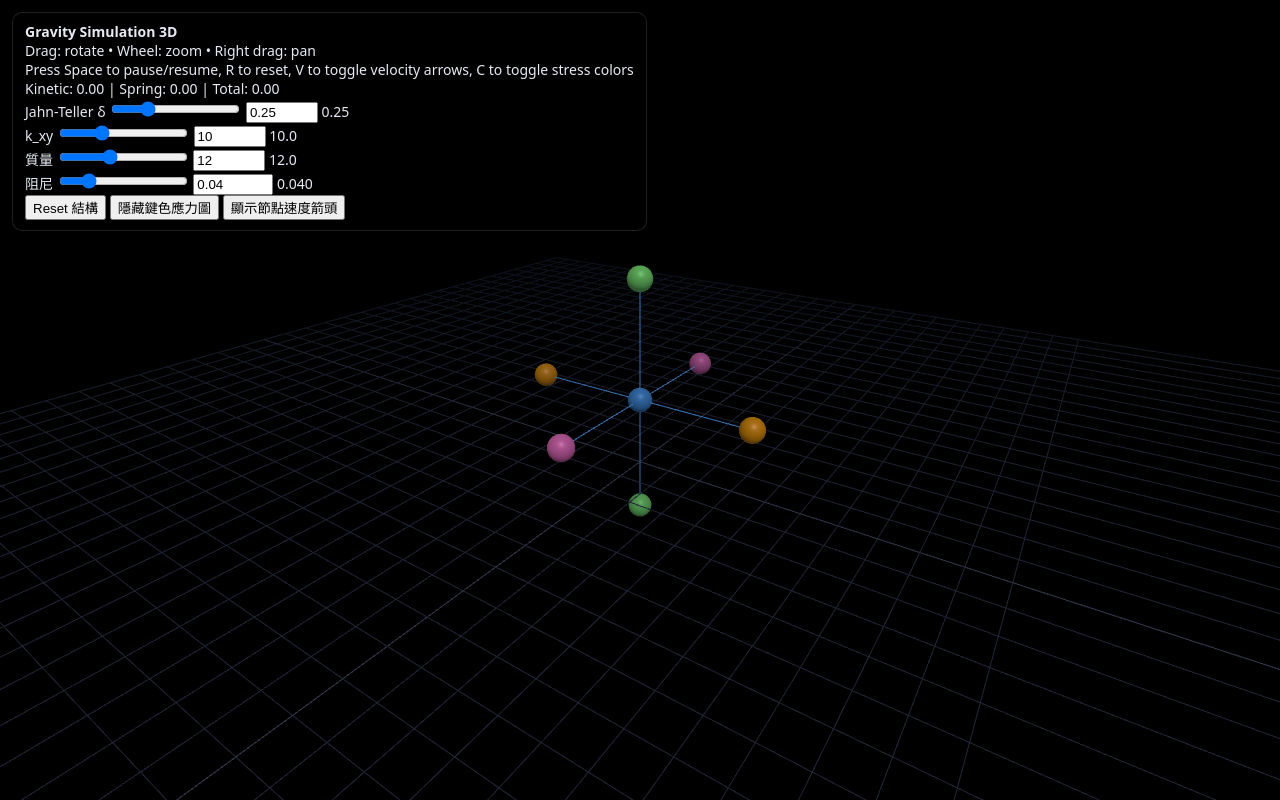
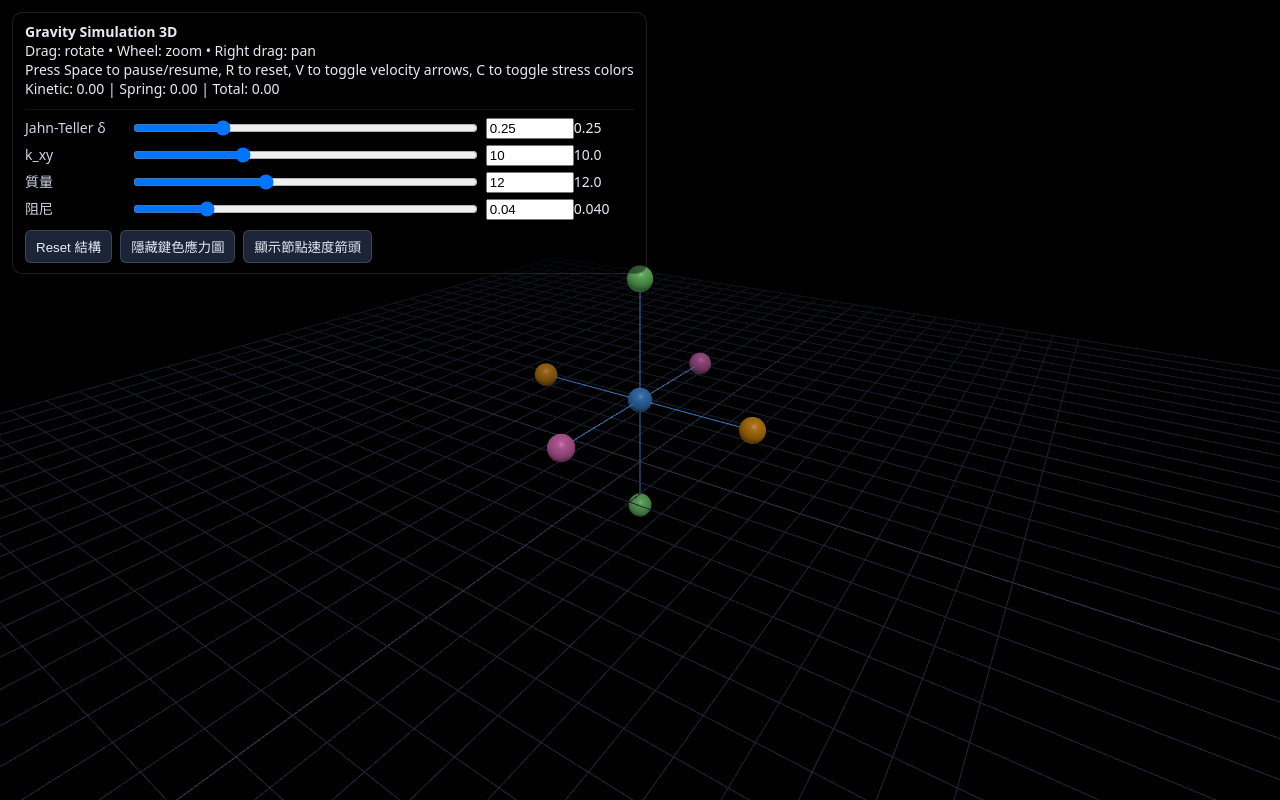
Before and after one commit to SCLi04000/gravity-sim1, a plain HTML site: page index.html in a window 1280 px wide. Drawn offline with nearby package versions, Linux system fonts and the light colour scheme; animation ran at ten frames a second.

Commit message:
Add control styles for UI elements

```diff
--- a/style.css
+++ b/style.css
@@ -23,6 +23,51 @@ body {
   z-index: 10;
   pointer-events: none;
 }
+#controls {
+  margin-top: 10px;
+  padding-top: 8px;
+  border-top: 1px solid rgba(255, 255, 255, 0.08);
+  display: flex;
+  flex-direction: column;
+  gap: 6px;
+  pointer-events: auto;
+}
+
+.control-row {
+  display: grid;
+  grid-template-columns: 100px 1fr 82px 60px;
+  align-items: center;
+  gap: 6px;
+}
+
+.control-row label {
+  color: #cdd4e4;
+}
+
+.control-row input[type='number'] {
+  width: 80px;
+}
+
+.control-actions {
+  display: flex;
+  gap: 8px;
+  flex-wrap: wrap;
+  margin-top: 4px;
+  pointer-events: auto;
+}
+
+.control-actions button {
+  background: #1c2538;
+  color: #e7eaf3;
+  border: 1px solid rgba(255, 255, 255, 0.15);
+  border-radius: 6px;
+  padding: 6px 10px;
+  cursor: pointer;
+}
+
+.control-actions button:hover {
+  background: #24304a;
+}
 
 canvas {
   display: block;
```
